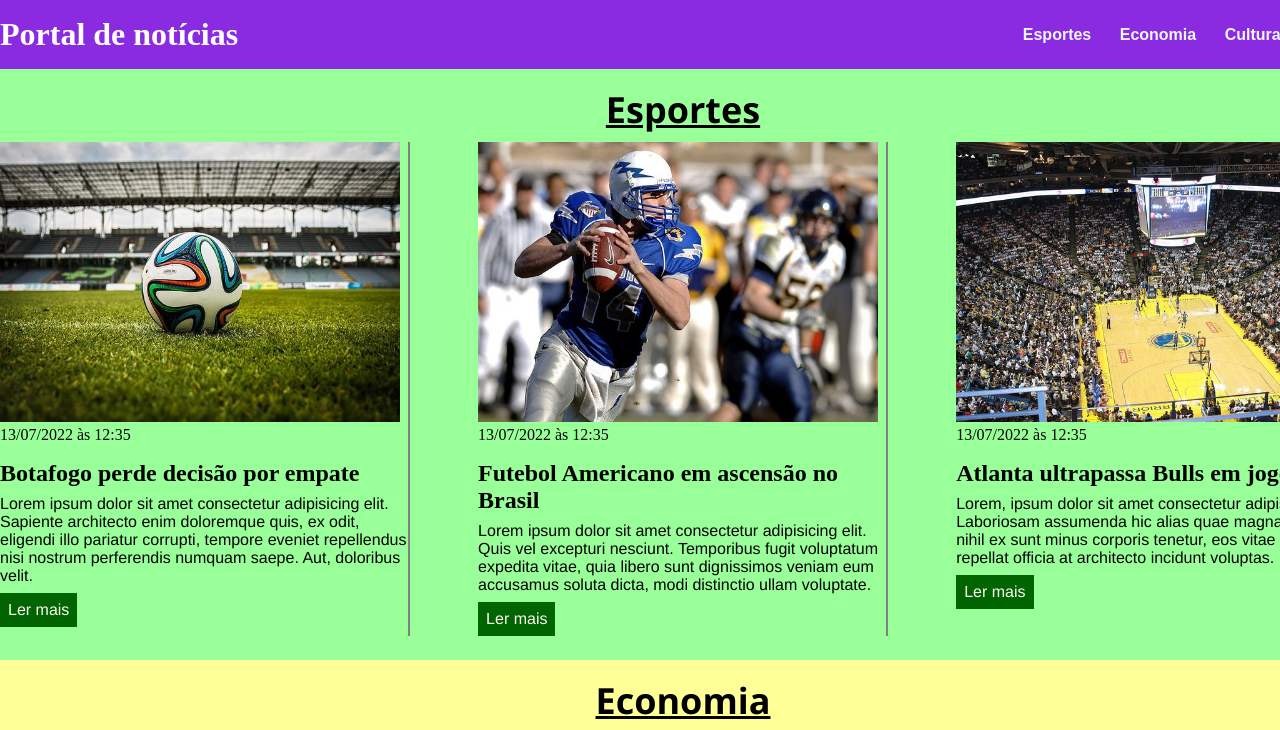
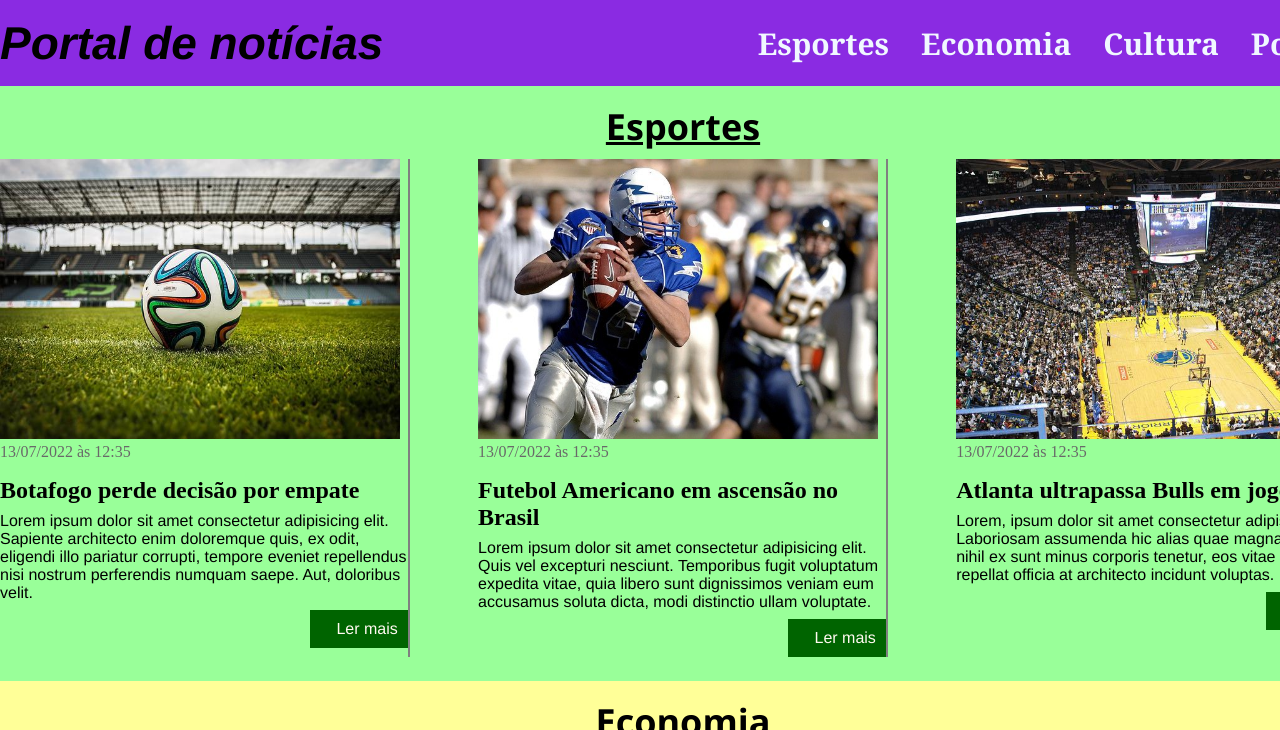
Before and after one commit to rafaelranery/curso_ebac_frontend, a plain HTML site: page portaldenotícias_exe.html in a window 1280 px wide. Shown: the top 730 px of the page. Drawn offline with Linux system fonts and the light colour scheme; files whose address does not match are found by name.

Commit message:
mudança lado botão

```diff
--- a/main.css
+++ b/main.css
@@ -16,11 +16,16 @@ header .conteiner {
     align-items: center;
     justify-content: space-between;
 }
+header a {
+    text-decoration: none;
+    color: #000000;
+}
 header li {
     display: inline;
-    font-family: Arial, Helvetica, sans-serif;
+    font-family: Cambria, Cochin, Georgia, Times, 'Times New Roman', serif;
     font-weight: bold;
     margin-left: 24px;
+    font-size: 30px;
 }
 header li a {
     color: aliceblue;
@@ -29,6 +34,14 @@ header li a {
 header li a:hover {
     color: #000000;
     text-decoration: none;
+}
+header h1 {
+    font-family: 'Franklin Gothic Medium', 'Arial Narrow', Arial, sans-serif;
+    font-style: italic;
+    font-size: 46px;
+}
+header time {
+    color: dimgray;
 }
 
 .conteiner {
@@ -62,15 +75,18 @@ header li a:hover {
 .articles article a {
     background-color: aquamarine;
     color: floralwhite;
-    padding: 8px;
-    display: inline-block;
+    padding: 10px;
+    display: block;
     text-decoration: none;
     font-weight: 500;
     margin-top: 8px;
+    text-align: right;
+    margin-left: 310px;
 }
 .articles article a:hover {
     text-decoration: underline;
     background-color: rgb(0, 253, 168);
+    font-weight: bold;
 }
 
 .articles article p,
@@ -129,3 +145,13 @@ section h2 {
 #culture .articles article a:hover {
     background-color: rgb(102, 10, 2);
 }
+
+#politics {
+    background-color: rgba(85, 139, 174, 0.5);
+}
+#politics .articles article a {
+    background-color: rgb(1, 39, 252);
+}
+#politics .articles article a:hover {
+    background-color: rgb(61, 66, 221);
+}
--- a/portaldenotícias_exe.html
+++ b/portaldenotícias_exe.html
@@ -9,9 +9,11 @@
 
 </head>
 <body>
-    <header>
+    <header class="home">
     <div class="conteiner">
+        <a href="#home">
         <h1>Portal de notícias</h1>
+        </a>
         <nav>
         <ul>
             <li>
```
